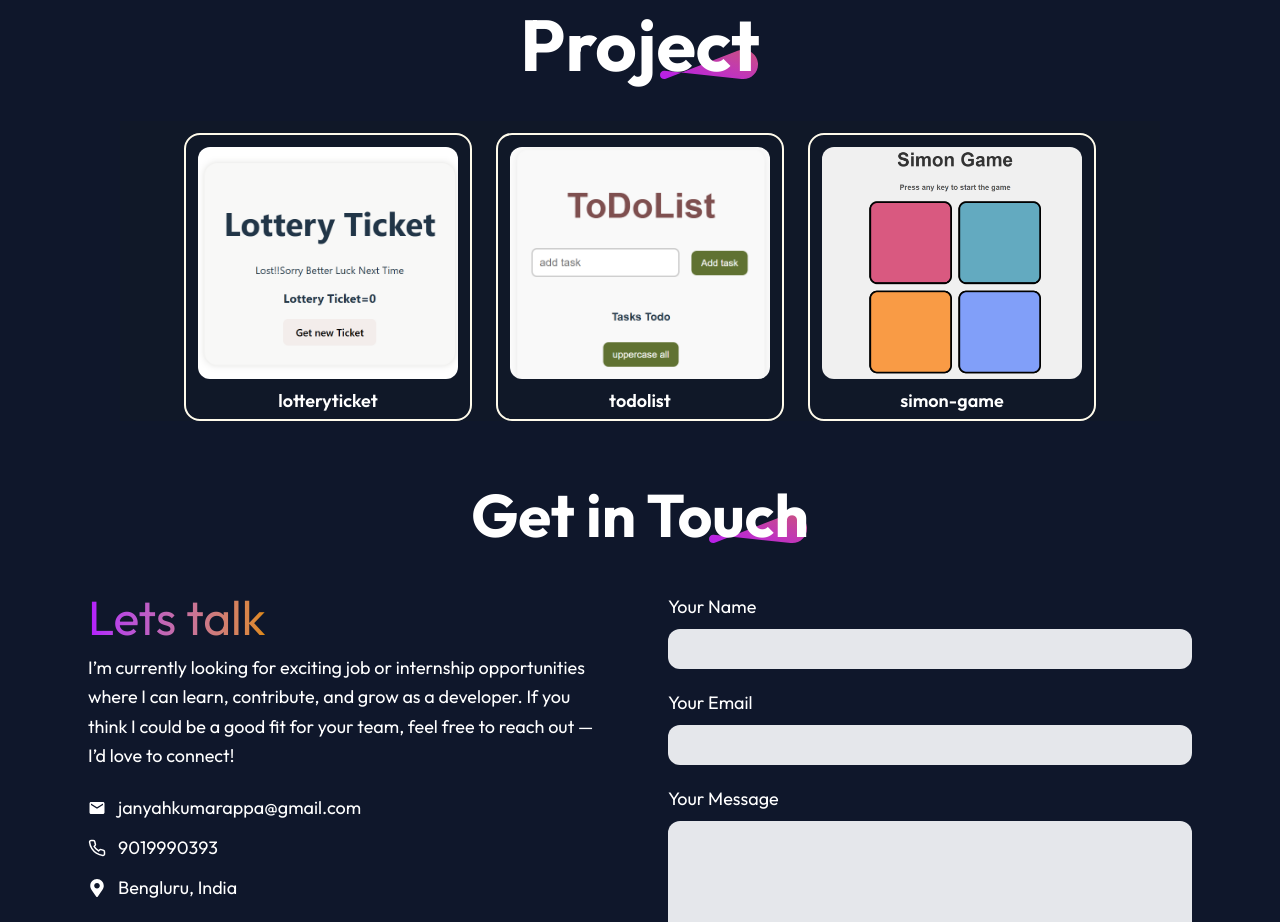
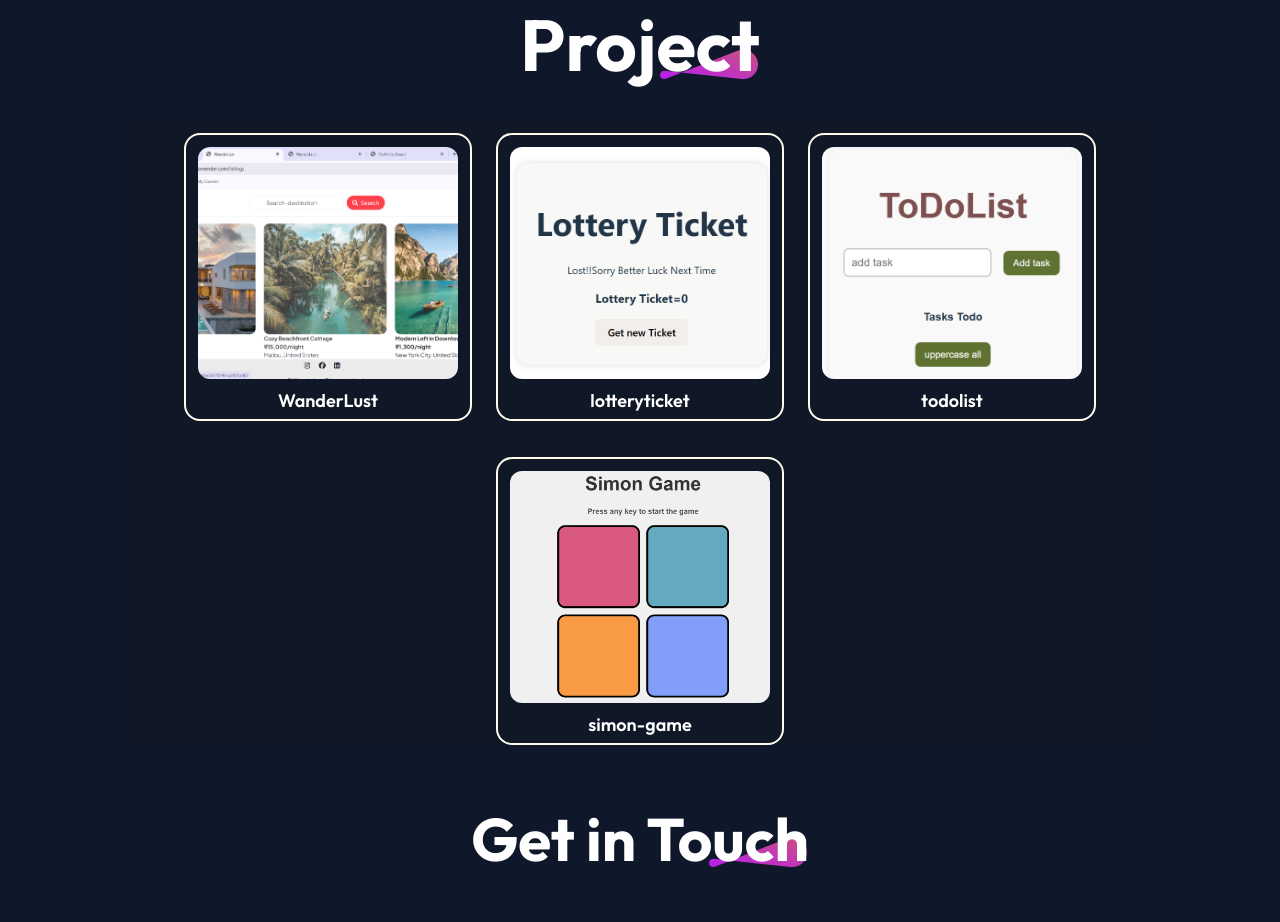
Before and after one commit to Janyahk/portfolio, a React (Vite) app: page / in a window 1280 px wide. Shown: the part 2080-3002 px from the top of the page. Built offline with nearby package versions, Linux system fonts and the light colour scheme.

Commit message:
Update Projects.jsx

```diff
--- a/src/components/Projects/Projects.jsx
+++ b/src/components/Projects/Projects.jsx
@@ -4,9 +4,15 @@ import Project from './Project'
 import todo from '../../assets/todolist.png'
 import lottery from "../../assets/lottery.png"
 import simon from "../../assets/simongame.png"
+import wanderlust from "../../assets/wanderlust.png"
 const Projects = () => {
   const projects=[
-
+    {
+    "link": "https://wanderlust-5kpx.onrender.com/listings",
+    "name": "WanderLust",
+    "description": "Public",
+    "photo": wanderlust
+  },
   {
     "link": "https://janyahk.github.io/lotteryticket/",
     "name": "lotteryticket",
```
